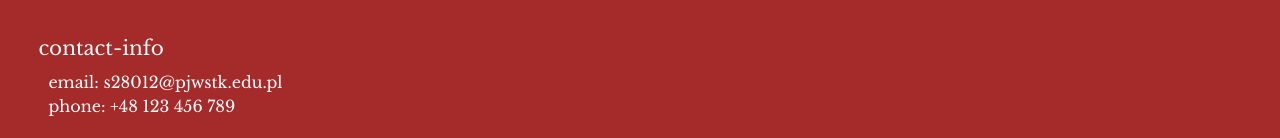
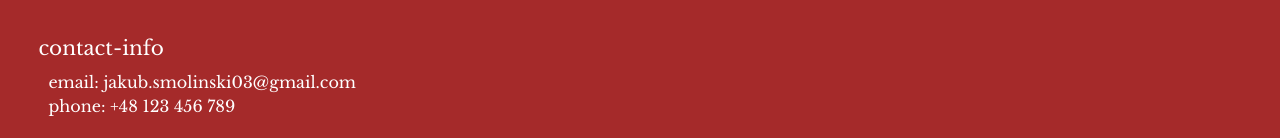
Before and after one commit to smolinski03/breadWebsite, a plain HTML site: page about-us.html in a window 1280 px wide. Shown: the part 659-797 px from the top of the page. Drawn offline with nearby package versions, Linux system fonts and the light colour scheme.

Commit message:
version 2

```diff
--- a/about-us.html
+++ b/about-us.html
@@ -35,7 +35,7 @@
     <div id="contact-info">
       <p id="contact-info-title">contact-info</p>
       <div id="contact-info-text">
-        <p>email: s28012@pjwstk.edu.pl</p>
+        <p>email: jakub.smolinski03@gmail.com</p>
         <p>phone: +48 123 456 789</p>
       </div>
   </body>
```
